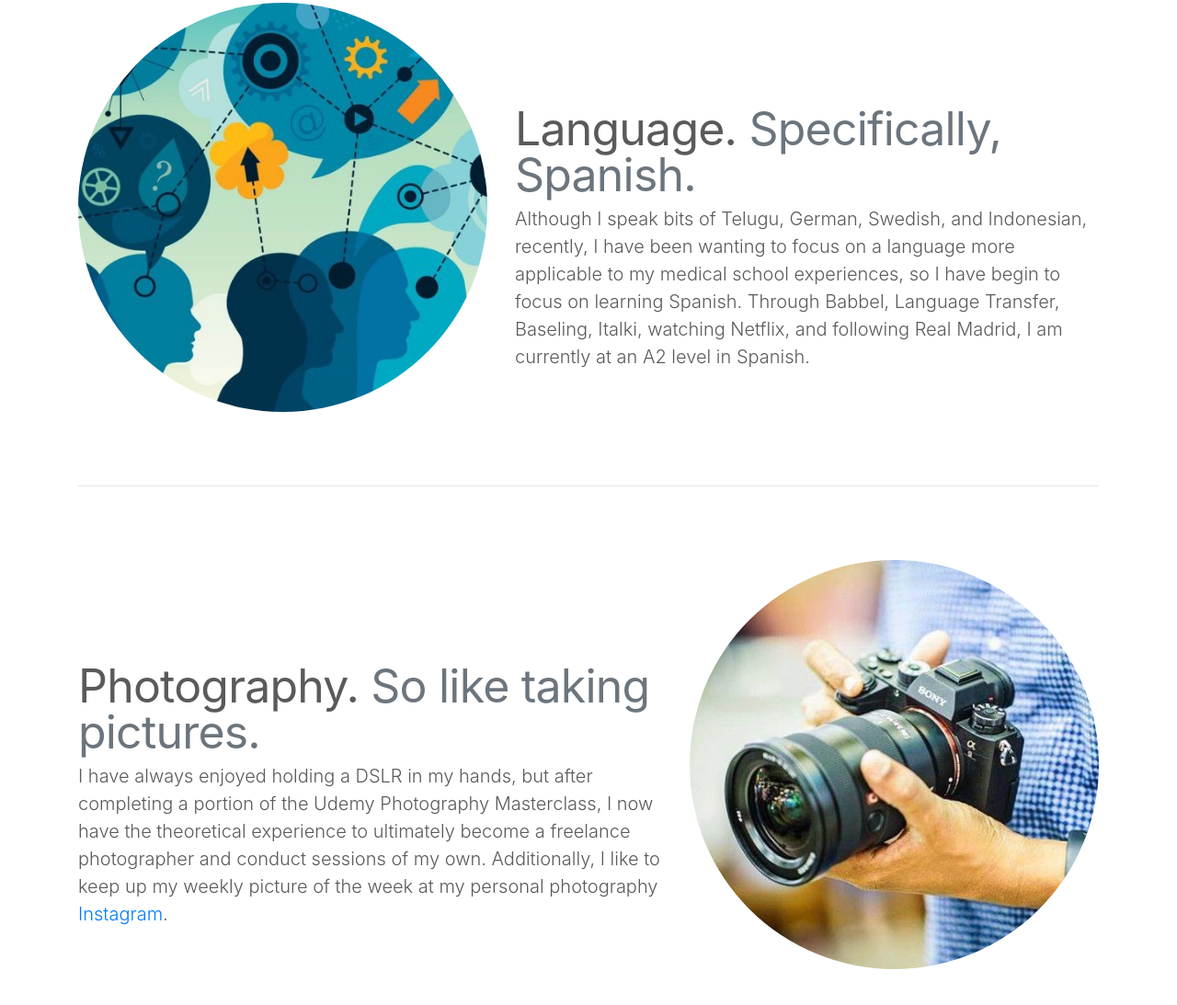
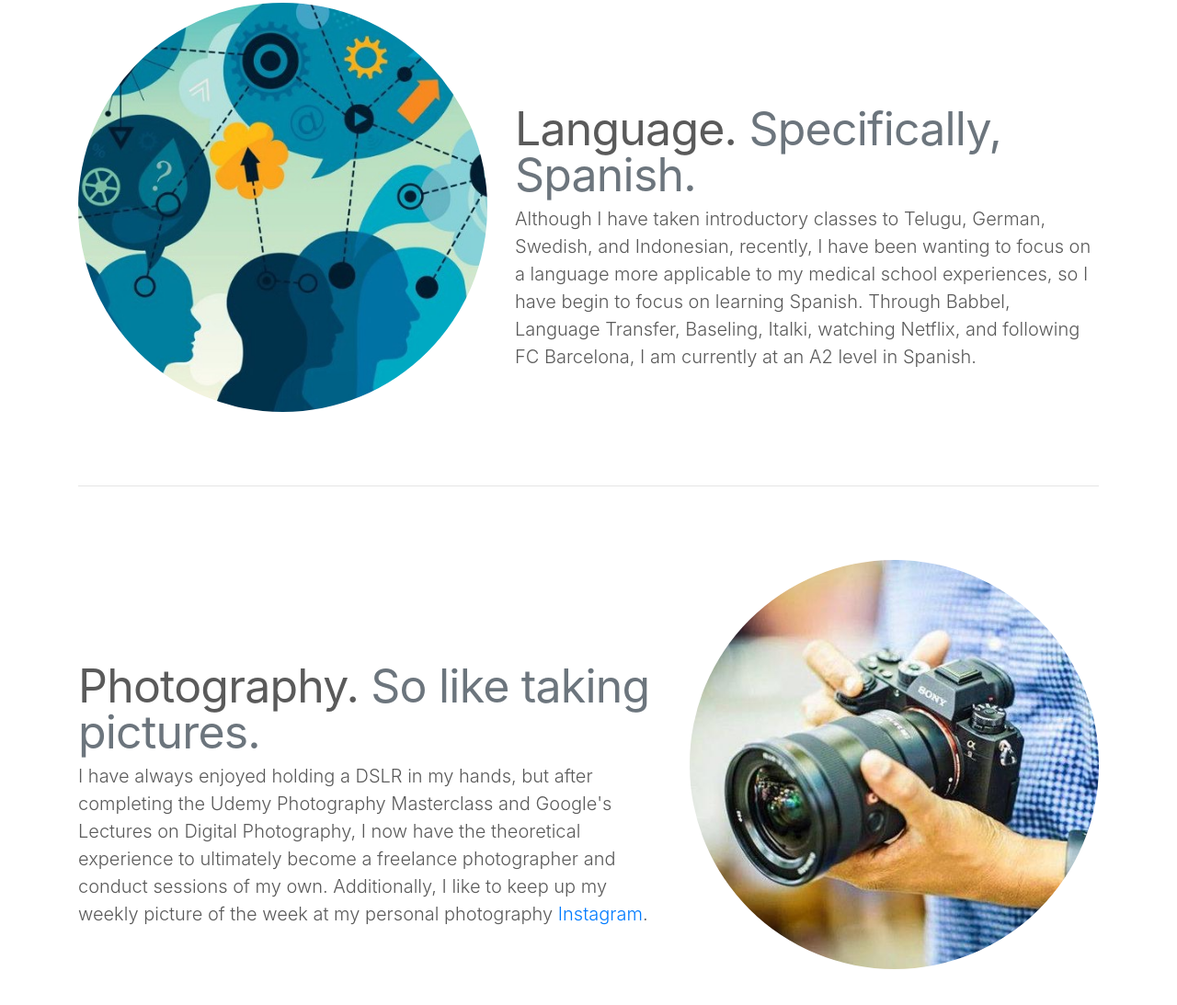
Before and after one commit to venkatamacha/personal_website, a plain HTML site: page home.html in a window 1280 px wide. Shown: the part 2468-3561 px from the top of the page at 92% size. Drawn offline with nearby package versions, Linux system fonts and the light colour scheme.

Commit message:
An Update

```diff
--- a/home.html
+++ b/home.html
@@ -170,7 +170,7 @@ extra_css: "carousel.css"
     <div class="row featurette">
       <div class="col-md-7 order-md-2">
         <h2 class="featurette-heading">Language. <span class="text-muted">Specifically, Spanish.</span></h2>
-        <p class="lead">Although I speak bits of Telugu, German, Swedish, and Indonesian, recently, I have been wanting to focus on a language more applicable to my medical school experiences, so I have begin to focus on learning Spanish. Through Babbel, Language Transfer, Baseling, Italki, watching Netflix, and following Real Madrid, I am currently at an A2 level in Spanish.</p>
+        <p class="lead">Although I have taken introductory classes to Telugu, German, Swedish, and Indonesian, recently, I have been wanting to focus on a language more applicable to my medical school experiences, so I have begin to focus on learning Spanish. Through Babbel, Language Transfer, Baseling, Italki, watching Netflix, and following FC Barcelona, I am currently at an A2 level in Spanish.</p>
 
 <!-- Through Babbel, Language Transfer, Baseling, Italki, watching Netflix, and following Real Madrid, I am currently at an A2 level in Spanish and managed to pass the <a href="https://clep.collegeboard.org/world-languages/spanish-language">Spanish CLEP</a>.</p> -->
 
@@ -185,7 +185,7 @@ extra_css: "carousel.css"
     <div class="row featurette">
       <div class="col-md-7">
         <h2 class="featurette-heading">Photography. <span class="text-muted">So like taking pictures.</span></h2>
-        <p class="lead">I have always enjoyed holding a DSLR in my hands, but after completing a portion of the Udemy Photography Masterclass, I now have the theoretical experience to ultimately become a freelance photographer and conduct sessions of my own. Additionally, I like to keep up my weekly picture of the week at my personal photography <a href="https://www.instagram.com/venkatamachaphotography/">Instagram</a>.</p>
+        <p class="lead">I have always enjoyed holding a DSLR in my hands, but after completing the Udemy Photography Masterclass and Google's Lectures on Digital Photography, I now have the theoretical experience to ultimately become a freelance photographer and conduct sessions of my own. Additionally, I like to keep up my weekly picture of the week at my personal photography <a href="https://www.instagram.com/venkatamachaphotography/">Instagram</a>.</p>
       </div>
       <div class="col-md-5">
         <img class="bd-placeholder-img rounded-circle bd-placeholder-img-lg featurette-image img-fluid mx-auto" width="500" height="500" src="photography.jpg"  preserveAspectRatio="xMidYMid slice" focusable="false" role="img" aria-label="Placeholder: 500x500"><title>Placeholder</title><rect width="100%" height="100%" fill="#eee"></rect><!-- <text x="50%" y="50%" fill="#aaa" dy=".3em">500x500</text> --></img>
```
Also changed, not shown: 1 other file.
